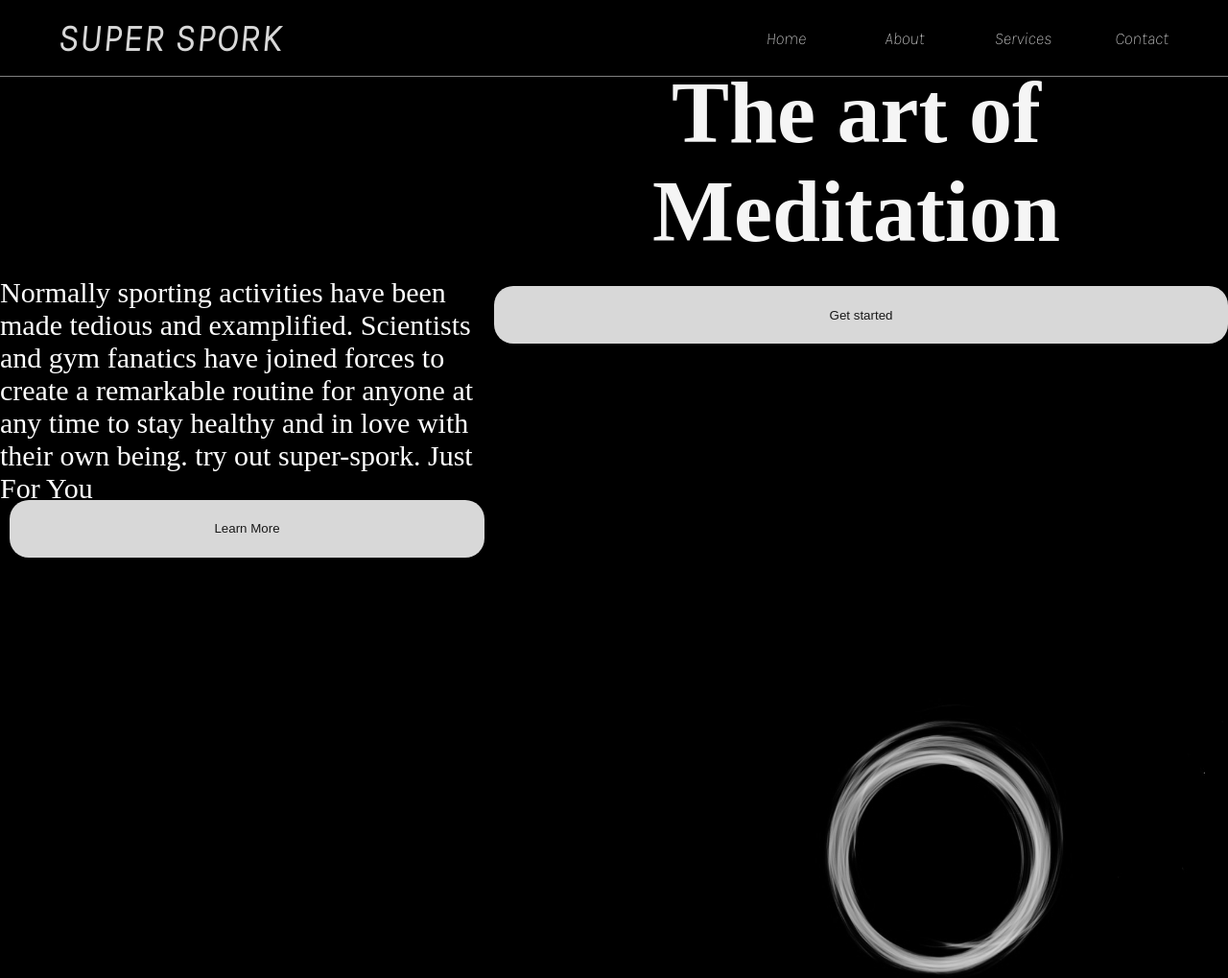
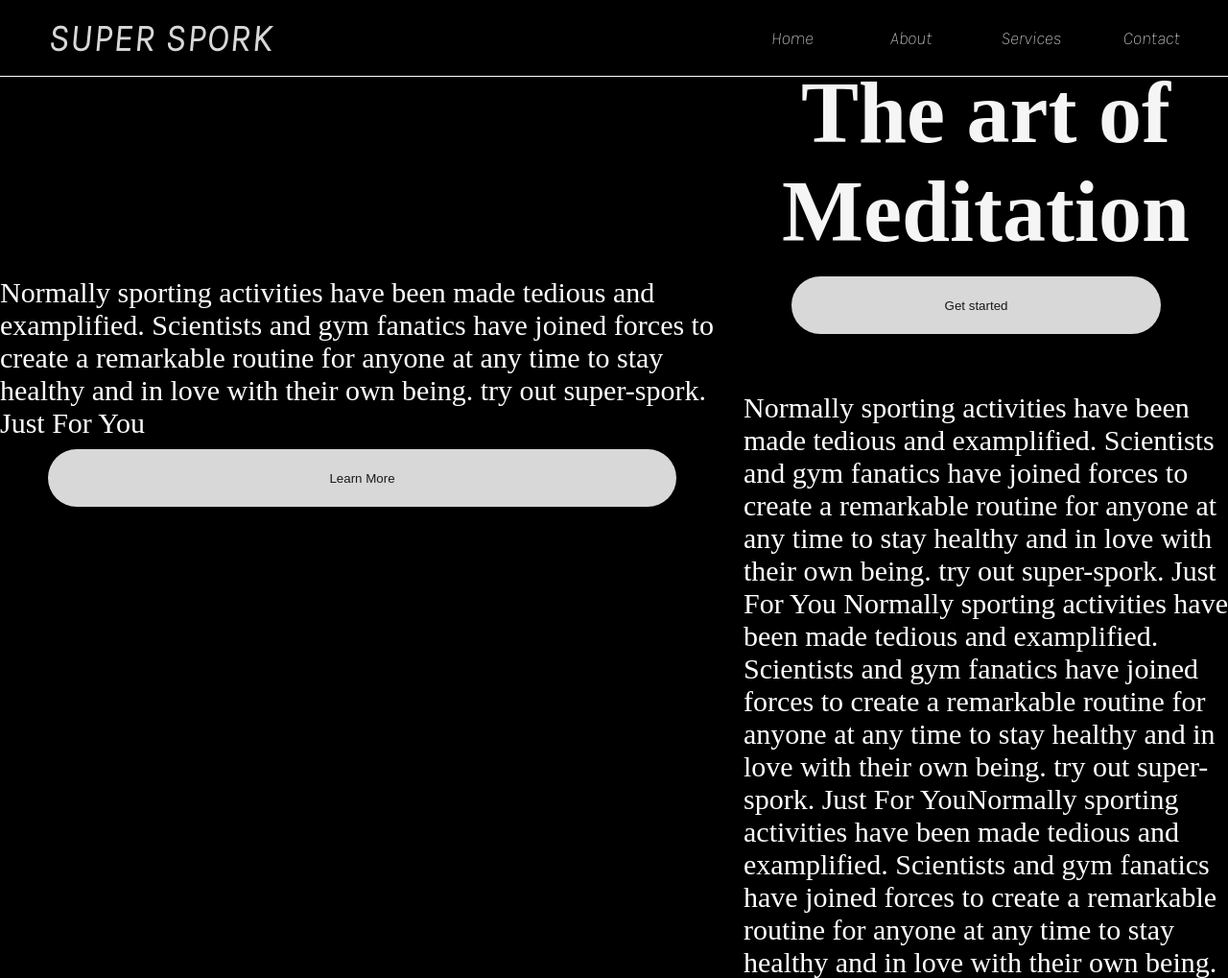
Before and after one commit to elyee/super-spork-landing-page, a plain HTML site: page index.html in a window 1280 px wide. Shown: the top 1019 px of the page at 96% size. Drawn offline with Linux system fonts and the light colour scheme.

Commit message:
redefining page structure

```diff
--- a/index.html
+++ b/index.html
@@ -3,7 +3,7 @@
 <head>
     <meta charset="UTF-8">
     <meta http-equiv="X-UA-Compatible" content="IE=edge">
-    <meta name="viewport" content="width=device-width, initial-scale=1.0">
+    <meta name="viewport" content="width=device-width, initial-scale=1.2">
     <title>simple landing page</title>
     <link href="style.css" rel="stylesheet">
     <link rel="preconnect" href="https://fonts.googleapis.com">
@@ -29,7 +29,20 @@
         </p>
             <button class ="btns">Get started</button>
             <button class="btns" onclick="#AnimationEffect">Learn More</button>
-
+            <div>
+            <div class="Content"></div>
+            <p>Normally sporting activities have been made tedious and examplified. Scientists and gym fanatics have joined forces to create a remarkable routine for anyone at any time to stay healthy and in love with their own being.
+                try out super-spork.
+                Just For You
+                Normally sporting activities have been made tedious and examplified. Scientists and gym fanatics have joined forces to create a remarkable routine for anyone at any time to stay healthy and in love with their own being.
+                try out super-spork.
+                Just For YouNormally sporting activities have been made tedious and examplified. Scientists and gym fanatics have joined forces to create a remarkable routine for anyone at any time to stay healthy and in love with their own being.
+                try out super-spork.
+                Just For YouNormally sporting activities have been made tedious and examplified. Scientists and gym fanatics have joined forces to create a remarkable routine for anyone at any time to stay healthy and in love with their own being.
+                try out super-spork.
+                Just For You
+            </p>
+            </div>
     </div>
     <div>
         <img src ="circle.jpg.png">
--- a/style.css
+++ b/style.css
@@ -5,13 +5,13 @@
 }
 .navbar{
     background-color: #000;
-    color: #d8d8d8;
-    border-bottom: 1.5px solid gray;
+    color: #4e4040;
+    border-bottom: 1.5px solid white;
     width: 100%;
     line-height: 80px;
     height: 80px;
-    font-size: 18px;
-    padding: 0 30px;
+    font-size: 19px;
+    padding: 0 20px;
     position: absolute;
     top: 0;
     left: 0;
@@ -40,6 +40,7 @@
     height: inherit;
     line-height: inherit;
     padding: 0;
+    font-weight: 200;
 }
 .navbar ul li{
   display: inline-block;
@@ -51,7 +52,7 @@
     padding: 0 30px;
 }
 .navbar ul li a:hover{
-    background-color: gray;
+    background-color: rgb(250, 248, 248);
     border-radius: 17pt;
     border-style: inset;
 
@@ -89,26 +90,27 @@ p{
     background-image: initial;
     color: white;
     font-size: 30px;
-    margin-bottom: -5%;
+    position: static;
 
 }
 main{
-    display: grid;
+    display: inline-grid;
     grid-template-columns: 1fr 1fr;
     background-color: #000;
 
 }
 .btns{
-    margin-top: 20px;
+    margin-top: 10px;
     background: #d8d8d8;
     cursor: pointer;
     color: #191919;
-    padding: 12px 12px;
+    padding: 5px 5px;
     float: left;
     border: 0;
-    border-radius: 20px;
-    margin-left: 10px;
+    border-radius: 70px;
+    margin-left: 50px;
     block-size: 60px;
+    margin-right: 70px;
 }
 .btns:hover{
     background: #7f998b;
@@ -125,9 +127,9 @@ img{
     border-top-left-radius: 15pt;
     border-top-right-radius: 15pt;
     border-bottom-color: #848888;
-    image-resolution: 6000px;
-    background-origin: border-box;
-    filter: grayscale(1.5);
+    background-origin: content-box;
+    filter: grayscale(1);
+    transition-delay: 2.5ms;
 
 }
 img:hover{
@@ -137,3 +139,12 @@ img:hover{
     cursor: pointer;
 
 }
+.Content{
+    font-family: 'karla';
+    color: #d8d8d8;
+    margin-top: 75%;
+    margin-left: 100px;
+    border-bottom: #848888 20px;
+    border-top: #d8d8d8 20px;
+    margin-bottom: -85%;
+}
```
